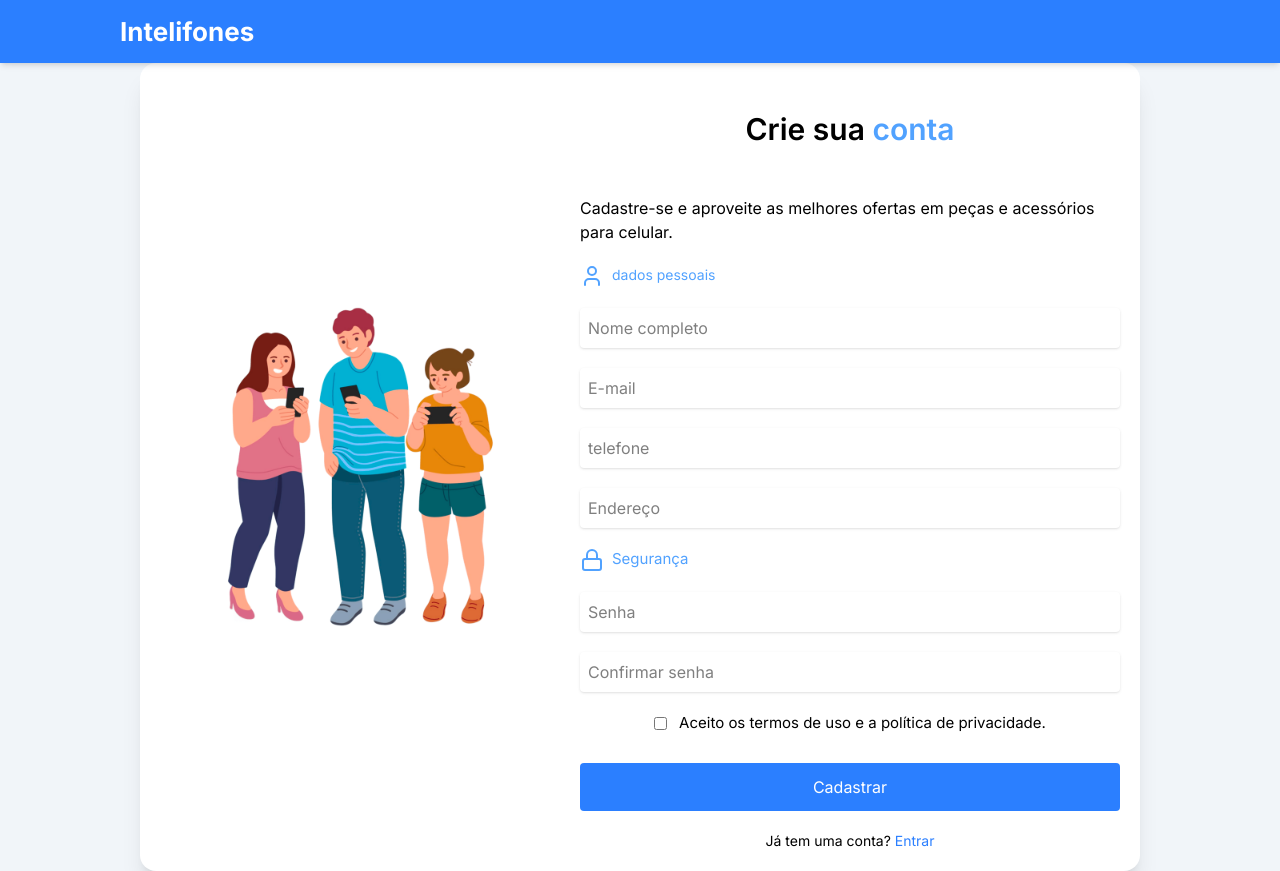
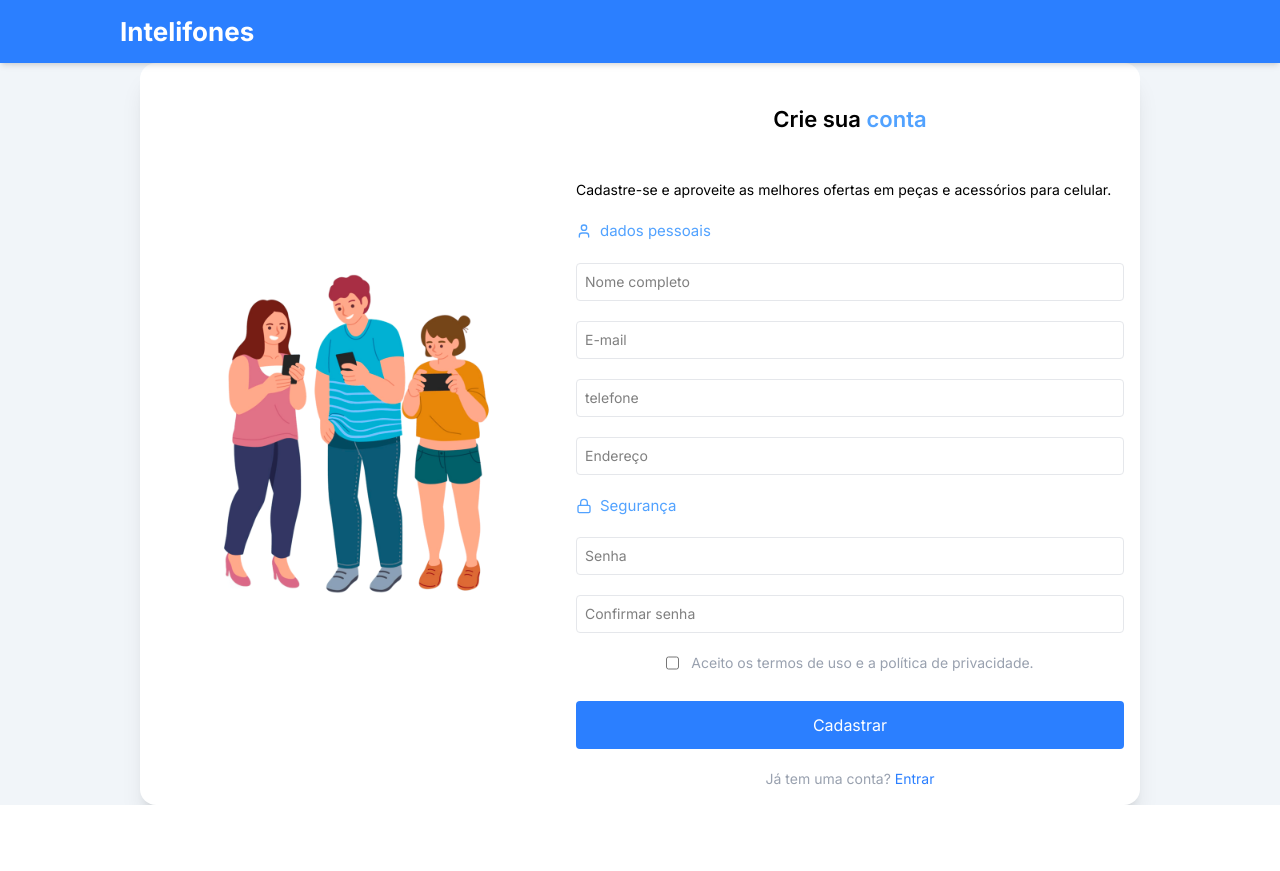
Before and after one commit to QuiaboC/Intelifones-front, a Next.js app: page /comprador in a window 1280 px wide. After the commit the page ends 805 px from the top, so only its background shows below. Built offline with nearby package versions, Linux system fonts and the light colour scheme.

Commit message:
algumas mudanças basicas

```diff
--- a/src/app/comprador/page.tsx
+++ b/src/app/comprador/page.tsx
@@ -62,7 +62,7 @@ export default function Comprador() {
     <div className="bg-slate-100 min-h-screen flex flex-col">
       <HeaderCadastro />
       <div className="flex justify-center items-center flex-1">
-        <div className="bg-white shadow-xl w-[1000px] rounded-2xl p-5 flex items-center gap-5">
+        <div className="bg-white shadow-xl w-[1000px] rounded-2xl p-4 flex items-center gap-5">
           <img
             src="/vetor.png"
             alt="Cadastro"
@@ -73,17 +73,17 @@ export default function Comprador() {
               e.preventDefault();
               cadastrarComprador();
             }}
-            className=" flex flex-col gap-5"
+            className=" flex flex-col gap-5 flex-1"
           >
-            <h1 className="text-[30px] font-semibold text-center m-6">
+            <h1 className="text-[22px] font-semibold text-center m-6">
               Crie sua <span className="text-blue-400">conta</span>
             </h1>
-            <p>
+            <p className="text-sm">
               Cadastre-se e aproveite as melhores ofertas em peças e acessórios
               para celular.
             </p>
-            <p className="flex flex-row gap-2 text-blue-400 text-[14px]">
-              <User />
+            <p className="flex flex-row gap-2 text-blue-400 text-[15px] items-center">
+              <User className="w-4 h-4"/>
               dados pessoais
             </p>
             <input
@@ -93,7 +93,7 @@ export default function Comprador() {
               required
               value={form.nome}
               onChange={handleChange}
-              className="shadow-sm rounded-sm p-2  outline-0 focus:ring-2 focus:ring-blue-500"
+              className="w-full rounded-sm p-2 outline-0 focus:ring-2 focus:ring-blue-500 border border-gray-200 text-sm"
             />
             <input
               type="email"
@@ -102,7 +102,7 @@ export default function Comprador() {
               required
               value={form.email}
               onChange={handleChange}
-              className="w-full shadow-sm rounded-sm p-2 outline-0 focus:ring-2 focus:ring-blue-500"
+              className="w-full rounded-sm p-2 outline-0 focus:ring-2 focus:ring-blue-500 border border-gray-200 text-sm"
             />
             <input
               type="text"
@@ -111,7 +111,7 @@ export default function Comprador() {
               name="telefone"
               value={form.telefone}
               onChange={handleChange}
-              className="w-full shadow-sm rounded-sm p-2 outline-0 focus:ring-2 focus:ring-blue-500"
+              className="w-full rounded-sm p-2 outline-0 focus:ring-2 focus:ring-blue-500 border border-gray-200 text-sm"
             />
             <input
               type="text"
@@ -120,10 +120,10 @@ export default function Comprador() {
               name="endereco"
               value={form.endereco}
               onChange={handleChange}
-              className="w-full shadow-sm rounded-sm p-2 outline-0 focus:ring-2 focus:ring-blue-500"
+              className="w-full rounded-sm p-2 outline-0 focus:ring-2 focus:ring-blue-500 border border-gray-200 text-sm"
             />
-            <p className="flex flex-row gap-2 text-blue-400 text-[15px]">
-              <Lock />
+            <p className="flex flex-row gap-2 text-blue-400 text-[15px] items-center">
+              <Lock className="w-4 h-4"/>
               Segurança
             </p>
             <input
@@ -133,7 +133,7 @@ export default function Comprador() {
               name="senha"
               value={form.senha}
               onChange={handleChange}
-              className="w-full shadow-sm rounded-sm p-2 outline-0 focus:ring-2 focus:ring-blue-500"
+              className="w-full rounded-sm p-2 outline-0 focus:ring-2 focus:ring-blue-500 border border-gray-200 text-sm"
             />
             <input
               type="password"
@@ -142,11 +142,11 @@ export default function Comprador() {
               name="confirmarSenha"
               value={form.confirmarSenha}
               onChange={handleChange}
-              className="w-full shadow-sm rounded-sm p-2 outline-0 focus:ring-2 focus:ring-blue-500"
+              className="w-full rounded-sm p-2 outline-0 focus:ring-2 focus:ring-blue-500 border border-gray-200 text-sm"
             />
             <div className="flex flex-row gap-3 justify-center">
               <input type="checkbox" required />
-              <p className="text-[15px]">
+              <p className="text-sm text-gray-400">
                 Aceito os termos de uso e a política de privacidade.
               </p>
             </div>
@@ -156,7 +156,7 @@ export default function Comprador() {
             >
               Cadastrar
             </button>
-            <p className="text-center text-sm">
+            <p className="text-center text-sm text-gray-400">
               Já tem uma conta? <a></a>
               <Link
                 href="/"
--- a/src/app/page.tsx
+++ b/src/app/page.tsx
@@ -13,44 +13,38 @@ export default function Home() {
             alt="Login"
             className="w-[400px] h-auto object-contain hidden md:block"
           />
-
           <div className="flex flex-col gap-5 flex-1">
-            <h1 className="text-[30px] font-semibold text-center">
+            <h1 className="text-[22px] font-semibold text-center">
               Bem-vindo à <span className="text-blue-400">Intelifones</span>
             </h1>
-
-            <p className="text-center">
+            <p className="text-center text-[15px]">
               Faça login para acessar sua conta e aproveitar as melhores ofertas
               em peças e acessórios para celular.
             </p>
-
-            <p className="flex flex-row gap-2 text-blue-400 text-[15px]">
-              <Mail />
+            <p className="flex flex-row gap-2 text-blue-400 text-[15px] items-center">
+              <Mail className="w-4 h-4"/>
               Dados de acesso
             </p>
-
             <input
               type="email"
               placeholder="E-mail"
-              className="w-full shadow-sm rounded-sm p-2 outline-0 focus:ring-2 focus:ring-blue-500"
+              className="w-full rounded-sm p-2 outline-0 focus:ring-2 focus:ring-blue-500 border border-gray-200 text-sm"
             />
-
-            <p className="flex flex-row gap-2 text-blue-400 text-[15px]">
-              <Lock />
+            <p className="flex flex-row gap-2 text-blue-400 text-[15px] items-center">
+              <Lock className="w-4 h-4"/>
               Segurança
             </p>
-
             <input
               type="password"
               placeholder="Senha"
-              className="w-full shadow-sm rounded-sm p-2 outline-0 focus:ring-2 focus:ring-blue-500"
+              className="w-full shadow-sm rounded-sm p-2 outline-0 focus:ring-2 focus:ring-blue-500 border border-gray-200 text-sm"
             />
             <Link href="/home">
               <button className="w-full bg-blue-500 text-white p-3 rounded-sm hover:bg-blue-600 transition cursor-pointer mt-2">
                 Entrar
               </button>
             </Link>
-            <p className="text-center text-sm">
+            <p className="text-center text-sm text-gray-400">
               Ainda não possui uma conta?{" "}
               <Link
                 href="/comprador"
```
Also changed, not shown: src/app/vendedor/page.tsx (+17 -29 lines).
